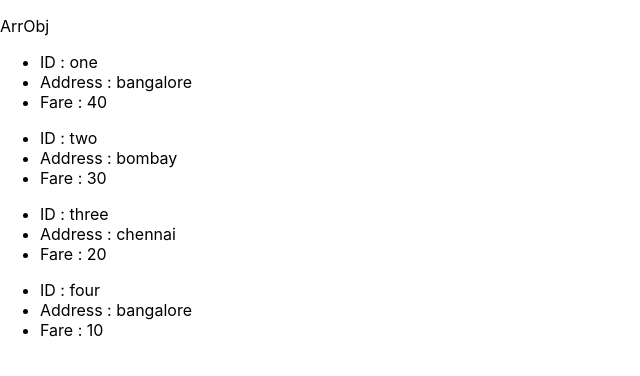
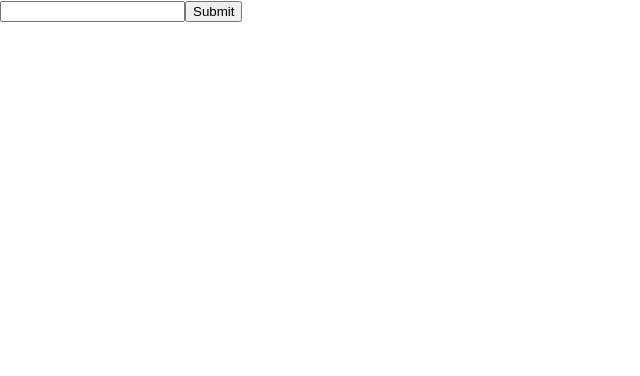
Before and after one commit to Vimalraj571/React-no-boilers, a React (Create React App) app: page / in a window 1280 px wide. Shown: the top 376 px of the page, without its empty margins (0-640 px from the left). Built offline with nearby package versions, Linux system fonts and the light colour scheme.

Commit message:
Part 5 Example Commit

```diff
--- a/src/App.js
+++ b/src/App.js
@@ -1,10 +1,13 @@
 import ArrObj from "./components/ArrObj";
 import ArrReact from "./components/ArrReact";
 import ChildOne from "./components/ChildOne";
+import Controlled from "./components/Controlled";
 import ExampleHeader from "./components/ExampleHeader";
+import FormSubmit from "./components/FormSubmit";
 import HOC from "./components/HOC";
 import ObjectRender from "./components/ObjectRender";
 import SimpleState from "./components/SimpleState";
+import Uncontrolled from "./components/Uncontrolled";
 import Wrapper from "./components/Wrapper";
 
 function App() {
@@ -27,7 +30,10 @@ function App() {
       {/* <Wrapper /> */}
       {/* <SimpleState /> */}
       {/* <ArrReact /> */}
-      <ArrObj />
+      {/* <ArrObj /> */}
+      {/* <FormSubmit /> */}
+      {/* <Uncontrolled /> */}
+      <Controlled />
     </div>
   );
 }
--- /dev/null
+++ b/src/components/Controlled.js
@@ -0,0 +1,22 @@
+import { useState } from "react";
+const Controlled = () => {
+  const [name, setName] = useState("");
+  const handleSubmit = (e) => {
+    e.preventDefault();
+    console.log(name);
+  };
+  return (
+    <>
+      <form onSubmit={handleSubmit}>
+        <input
+          type="text"
+          value={name}
+          onChange={(e) => setName(e.target.value)}
+        />
+        <button type="submit">Submit</button>
+      </form>
+    </>
+  );
+};
+
+export default Controlled;
--- /dev/null
+++ b/src/components/FormSubmit.js
@@ -0,0 +1,52 @@
+import { useState } from "react";
+
+const FormSubmit = () => {
+  const [name, setName] = useState("");
+  const [age, setAge] = useState("");
+  const [city, setCity] = useState("");
+
+  const handleSubmit = (e) => {
+    e.preventDefault();
+    const formToSubmit = {
+      name: name,
+      age: age,
+      city: city,
+    };
+    console.log(formToSubmit);
+  };
+
+  return (
+    <>
+      FormSubmit
+      <form onSubmit={handleSubmit}>
+        <div>
+          <label>Name</label>
+          <input
+            type="text"
+            value={age}
+            onChange={(e) => setAge(e.target.value)}
+          />
+        </div>
+        <div>
+          <label>Age</label>
+          <input
+            type="text"
+            value={city}
+            onChange={(e) => setCity(e.target.value)}
+          />
+        </div>
+        <div>
+          <label>City</label>
+          <input
+            type="text"
+            value={name}
+            onChange={(e) => setName(e.target.value)}
+          />
+        </div>
+        <button type="submit">Submit</button>
+      </form>
+    </>
+  );
+};
+
+export default FormSubmit;
--- /dev/null
+++ b/src/components/Uncontrolled.js
@@ -0,0 +1,19 @@
+import { useRef } from "react";
+
+const Uncontrolled = () => {
+  const inputRef = useRef(null);
+  const handleSubmit = () => {
+    alert(`This is the input ${inputRef.current.value}`);
+    // console.log(inputRef.current.value);
+  };
+  return (
+    <>
+      <form onSubmit={handleSubmit}>
+        <input type="text" ref={inputRef} />
+        <button type="submit">Submit</button>
+      </form>
+    </>
+  );
+};
+
+export default Uncontrolled;
```
Also changed, not shown: temp.js (added, +45 -0 lines).
